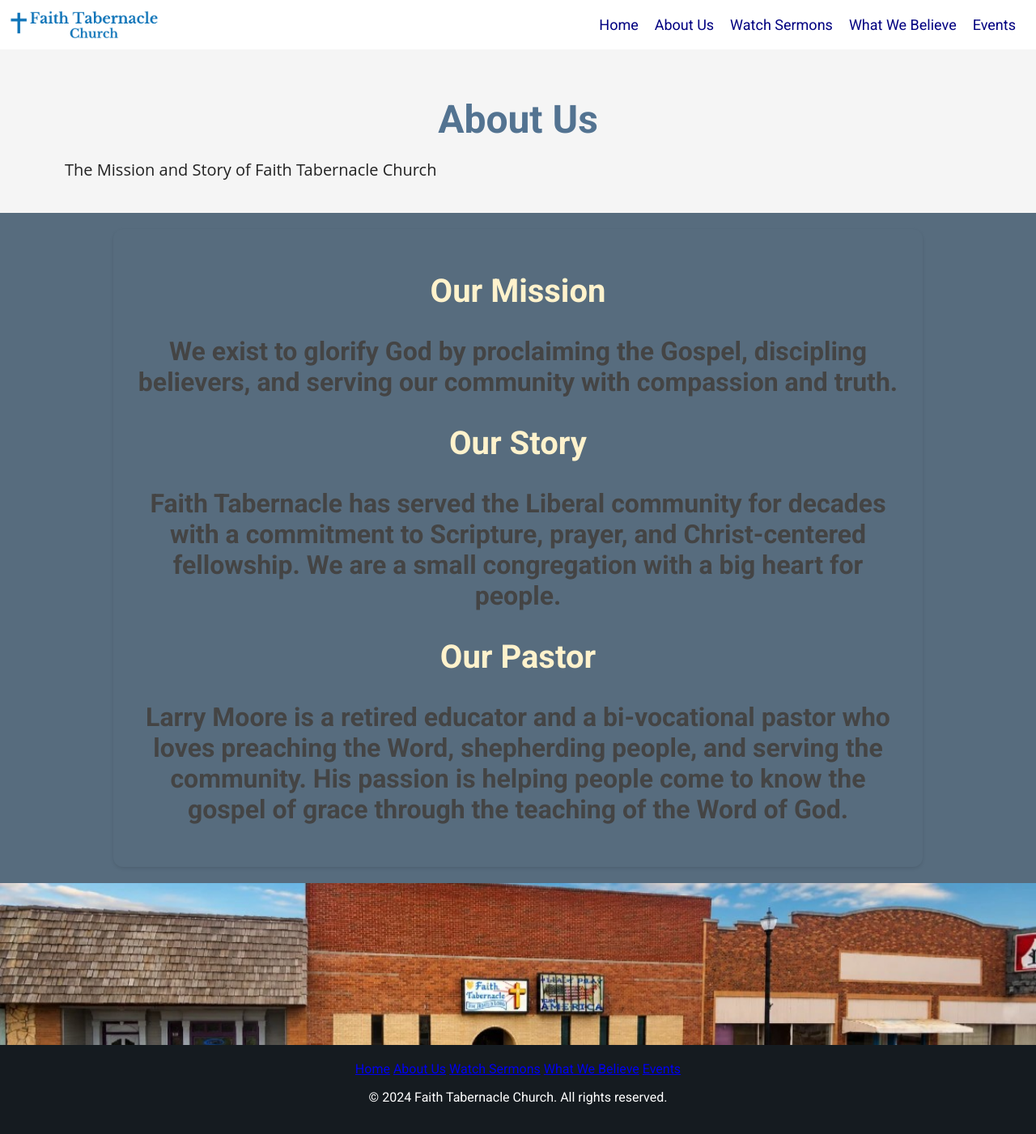
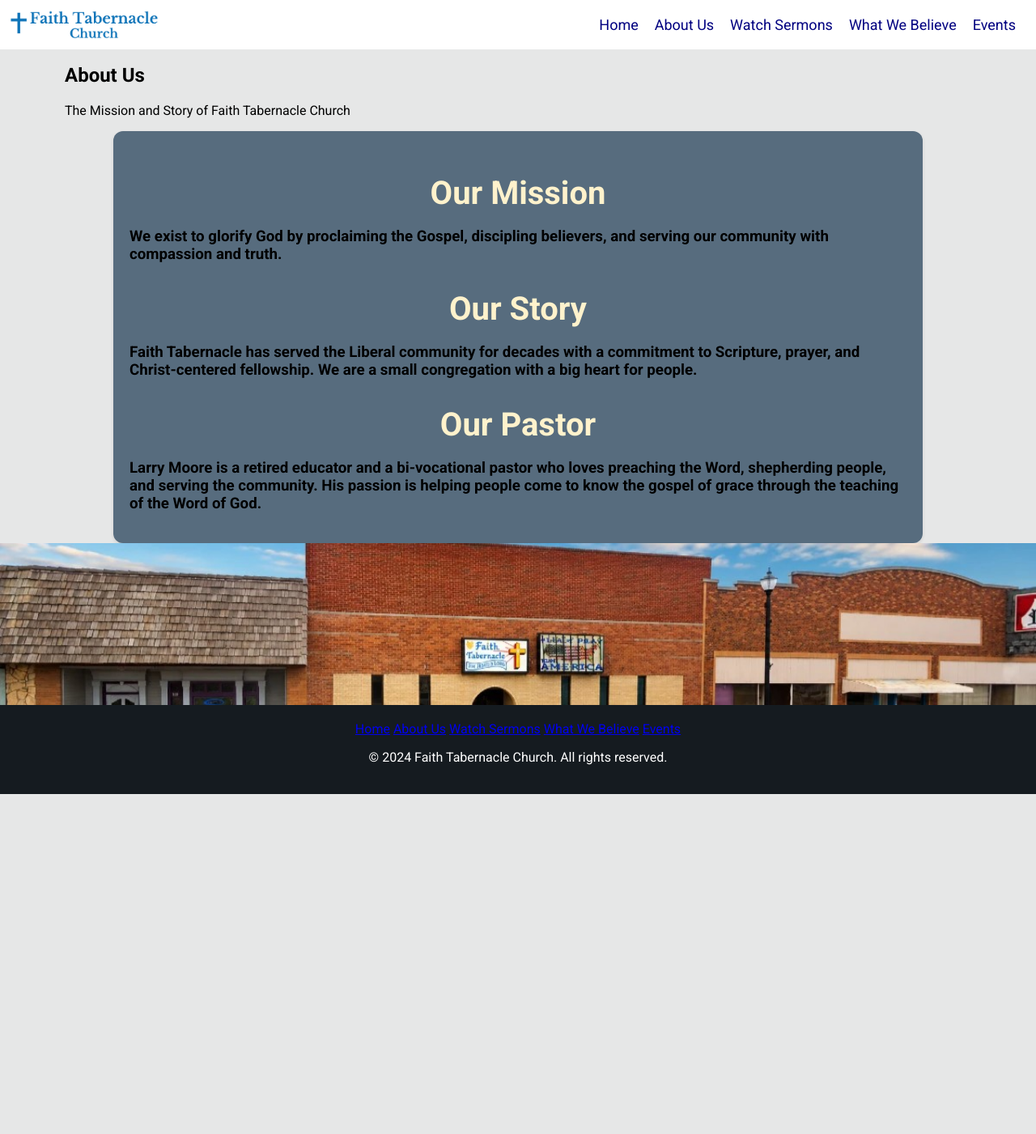
Before and after one commit to nwmdesign/faithtabliberal, a Jekyll site: the page built from about.md, in a window 1280 px wide. Shown: the whole page at 81% size. Built offline with Jekyll 4.4.1, drawn with Linux system fonts in a browser that asks for light colours; after the commit the page ends 981 px from its top, so only the background shows below that.

Commit message:
Update about.html

```diff
--- a/_layouts/about.html
+++ b/_layouts/about.html
@@ -1,14 +1,14 @@
 ---
 layout: default
 ---
-    <section class="light-section">
+    <section class="page.section">
         <div class="container">
             <h2>{{ page.title }}</h2>
             <p>{{ page.description }}</p>
         </div>
     </section>
 
-    <section class="grey-section">
+    <section class="about-section">
         <div class="container">
             <div class="page-content">
                 {{ content }}
```
